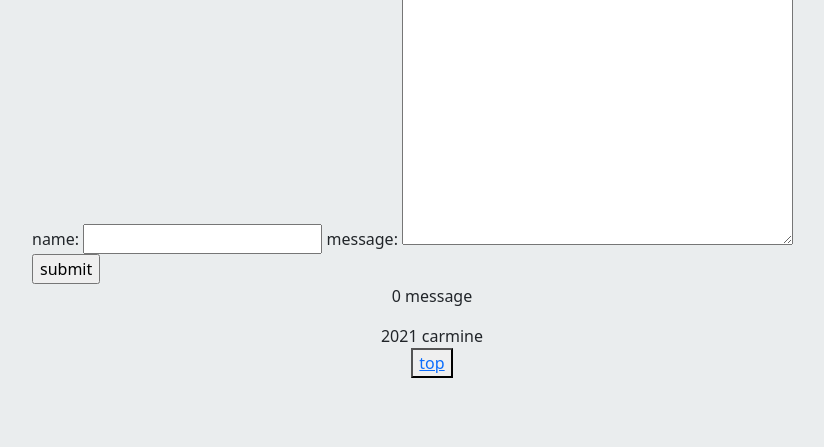
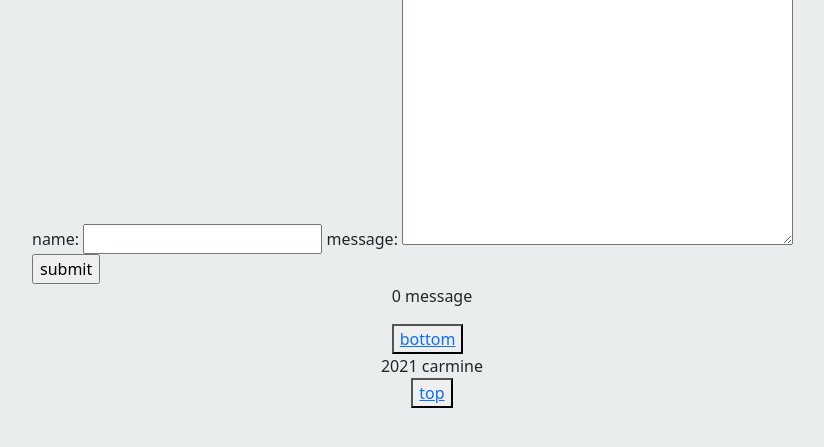
Before and after one commit to carmineDYJ/django-message-board, a Django app: page / in a window 1280 px wide. Shown: the part 57-504 px from the top of the page, without its empty margins (208-1032 px from the left). Run offline with Django 4.2, Linux system fonts and the light colour scheme; data that the repository does not hold is empty; some libraries are stand-ins or nearby versions.

Commit message:
add button to page bottom

```diff
--- a/message_board/static/message_board/css/style.css
+++ b/message_board/static/message_board/css/style.css
@@ -32,6 +32,7 @@ main{
     border: 1px solid #909394;
     background: #ffffff;
     padding: 10px;
+    margin-top: -1px;
 }
 .message p{
     color: #787878;
--- a/message_board/templates/message_board/index.html
+++ b/message_board/templates/message_board/index.html
@@ -13,6 +13,7 @@
 </head>
 <body>
 <main>
+    <div id="page-top"></div>
     <h1 id="page-title">Say Hi
         <div class="page-title-small-part">to the world</div>
     </h1>
@@ -22,11 +23,14 @@
         <input type="submit" value="submit">
     </form>
 
-    {% if message_list|length > 0 %}
-        <p>{{ message_list|length }} messages</p>
-    {% else %}
-        <p>0 message</p>
-    {% endif %}
+    <div class="message-count">
+        {% if message_list|length > 0 %}
+            <p>{{ message_list|length }} messages</p>
+        {% else %}
+            <p>0 message</p>
+        {% endif %}
+        <button><a href="#page-bottom">bottom</a></button>
+    </div>
 
     {#display messages in a reverse order#}
     {% for message in message_list reversed %}
@@ -50,7 +54,9 @@
         </div>
     {% endfor %}
     <footer>2021 carmine</footer>
-    <button><a href="#page-title">top</a></button>
+    <button><a href="#page-top">top</a></button>
+    <div id="page-bottom">
+    </div>
 </main>
 <script src="{% static 'message_board/js/bootstrap.bundle.min.js' %}"></script>
 </body>
```
